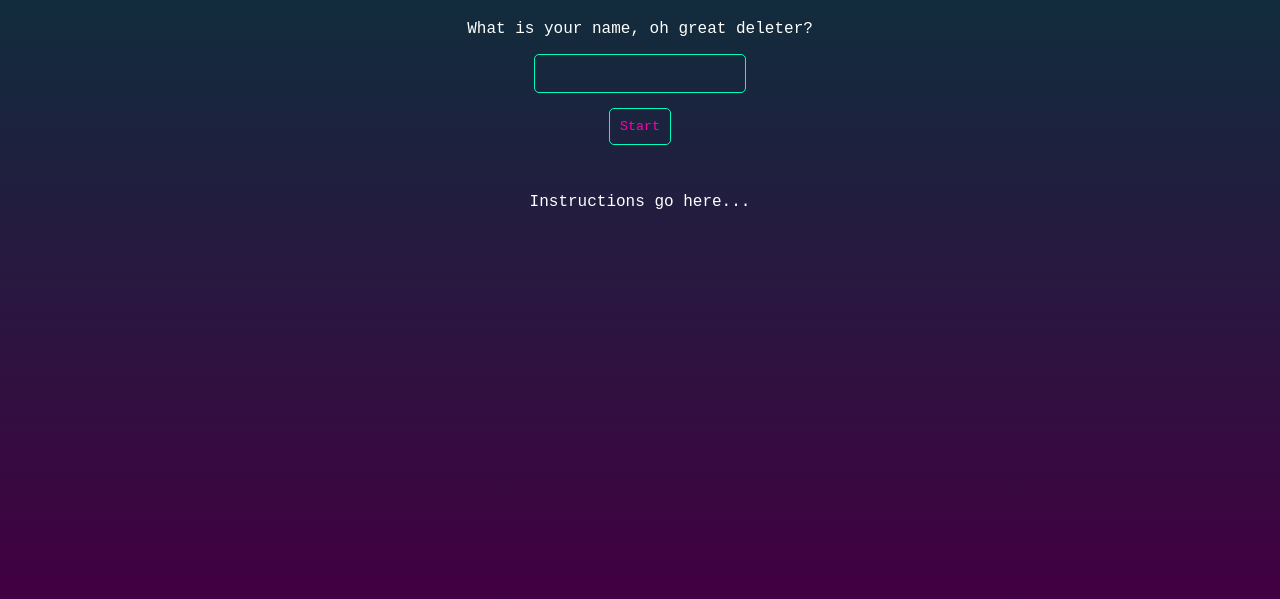
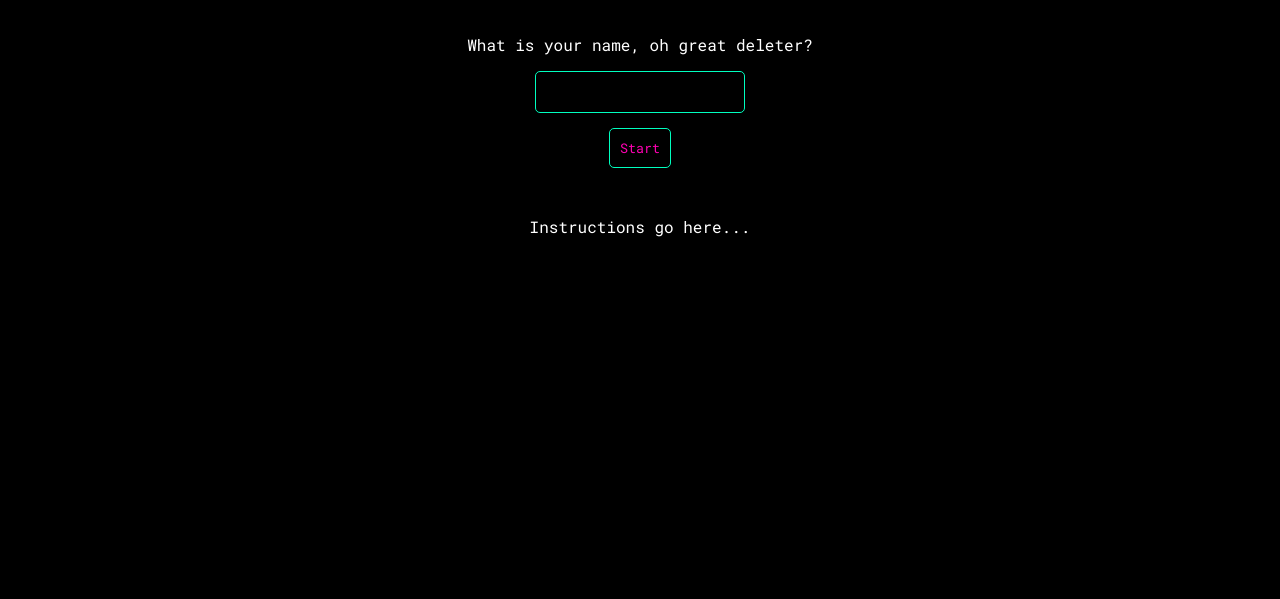
Before and after one commit to stephen-boynton/Robo-Fight, a React app in the folder frontend/: page / in a window 1280 px wide. Shown: the part 201-800 px from the top of the page. Built offline with nearby package versions, Linux system fonts and the light colour scheme.

Commit message:
fixed font

```diff
--- a/frontend/public/index.html
+++ b/frontend/public/index.html
@@ -10,6 +10,7 @@
     -->
     <link rel="manifest" href="%PUBLIC_URL%/manifest.json">
     <link rel="shortcut icon" href="%PUBLIC_URL%/favicon.ico">
+    <link href="https://fonts.googleapis.com/css?family=Roboto+Mono:400,700" rel="stylesheet">
     <!--
       Notice the use of %PUBLIC_URL% in the tags above.
       It will be replaced with the URL of the `public` folder during the build.
--- a/frontend/src/styles/App.css
+++ b/frontend/src/styles/App.css
@@ -7,7 +7,7 @@
 }
 
 body {
-  background-image: linear-gradient(0deg, #420042, #013b3b);
+  background-color: black;
 }
 
 .HomeView {
```
